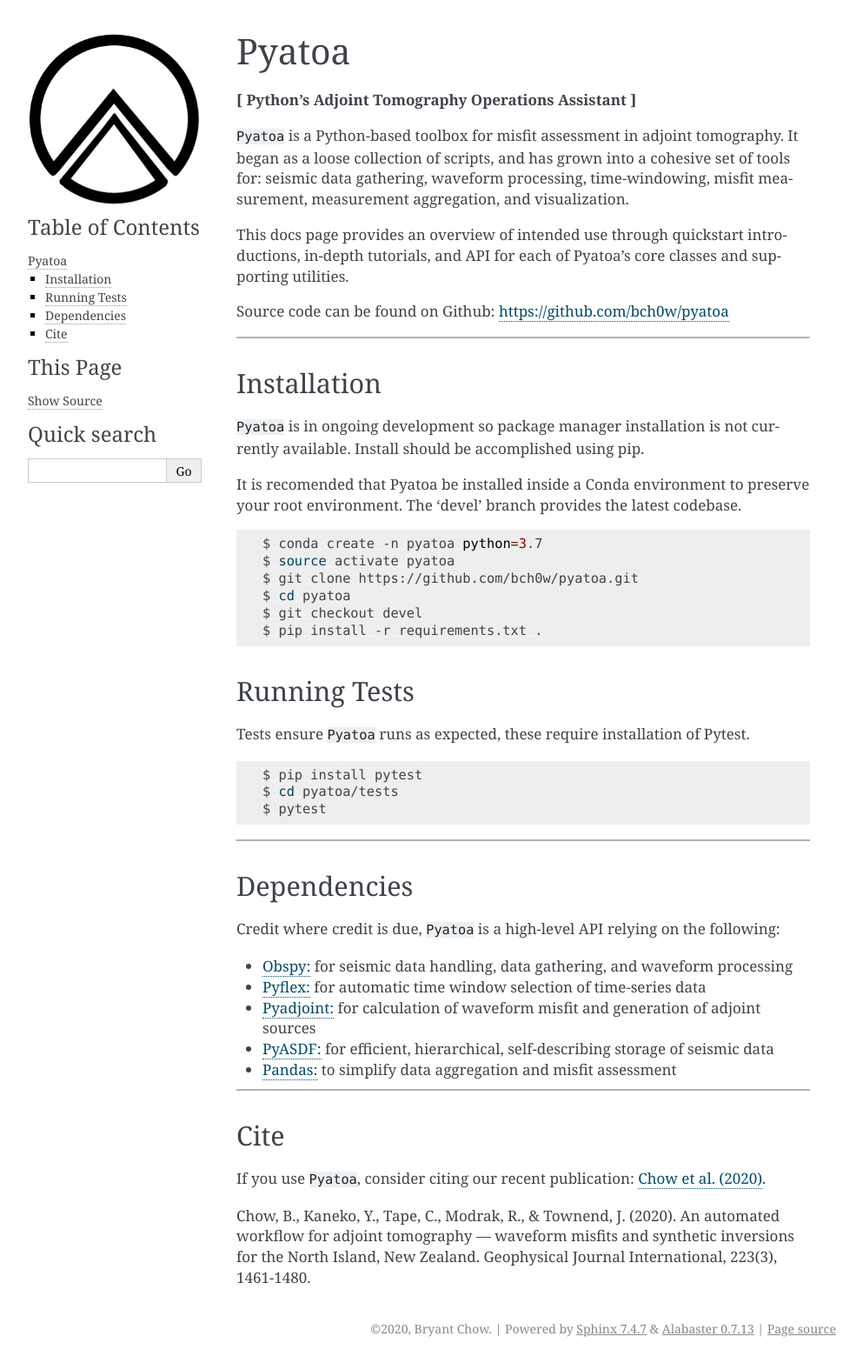
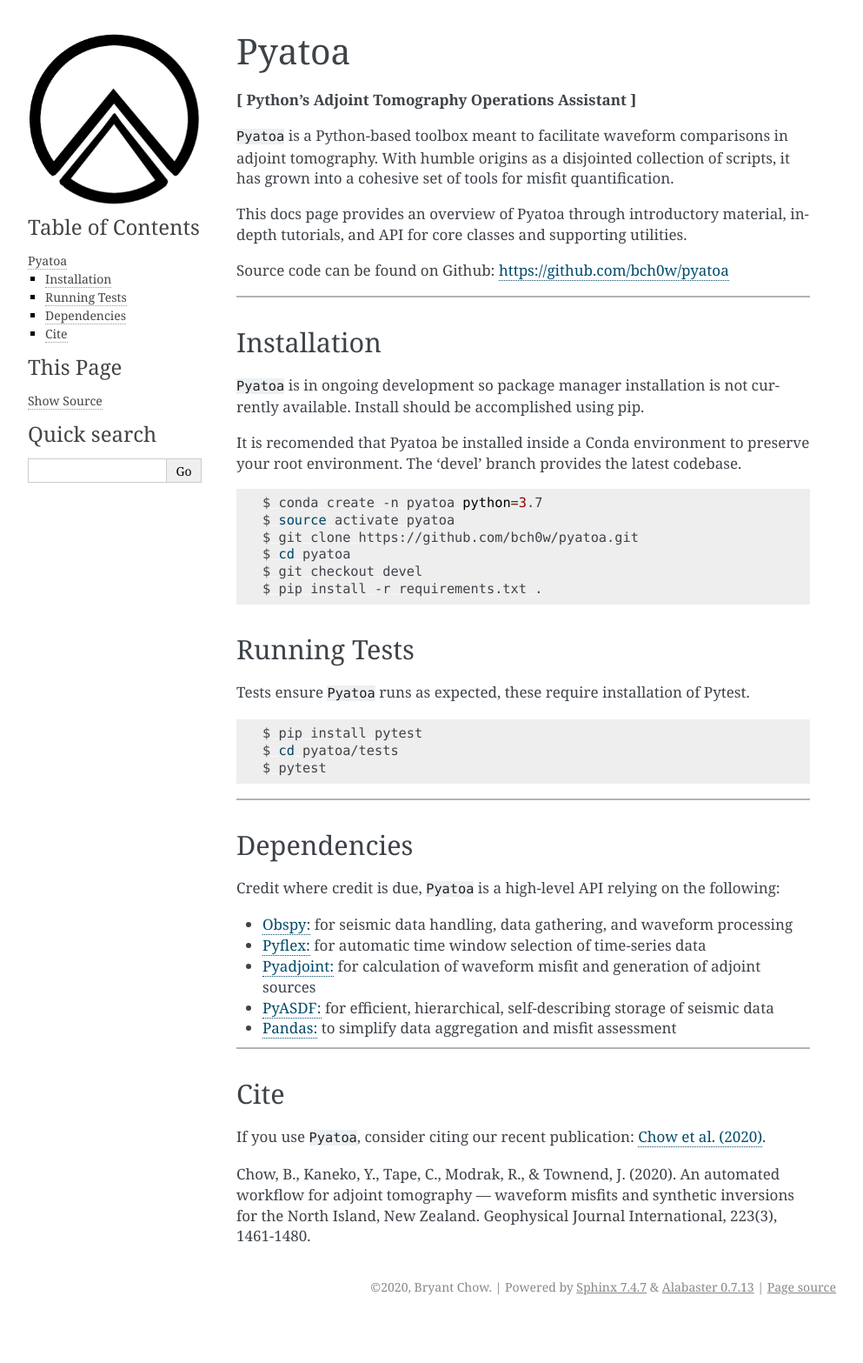
Before and after one commit to adjtomo/pyatoa, a Sphinx documentation site: the page built from pyatoa/docs/index.rst, in a window 1280 px wide. Shown: the whole page at 87% size, without its empty margins (148-1141 px from the left). Built offline with Sphinx 7.4.7, drawn with Linux system fonts in a browser that asks for light colours; pages that are not in the unit, such as notebooks, are missing from menus; after the commit the page ends 1519 px from its top, so only the background shows below that.

Commit message:
formatting index and intro docs

```diff
--- a/pyatoa/docs/index.rst
+++ b/pyatoa/docs/index.rst
@@ -4,15 +4,12 @@
 **[ Python’s Adjoint Tomography Operations Assistant ]**
 
 
-``Pyatoa`` is a Python-based toolbox for misfit assessment in adjoint
-tomography. It began as a loose collection of scripts, and has grown into a
-cohesive set of tools for:
-seismic data gathering, waveform processing, time-windowing, misfit measurement,
-measurement aggregation, and visualization.
+``Pyatoa`` is a Python-based toolbox meant to facilitate waveform comparisons in
+adjoint tomography. With humble origins as a disjointed collection of scripts,
+it has grown into a cohesive set of tools for misfit quantification.
 
-This docs page provides an overview of intended use through
-quickstart introductions, in-depth tutorials, and API for each of Pyatoa's core
-classes and supporting utilities.
+This docs page provides an overview of Pyatoa through introductory material,
+in-depth tutorials, and API for core classes and supporting utilities.
 
 Source code can be found on Github: https://github.com/bch0w/pyatoa
 
```
Also changed, not shown: pyatoa/docs/intro.rst (+6 -5 lines).
